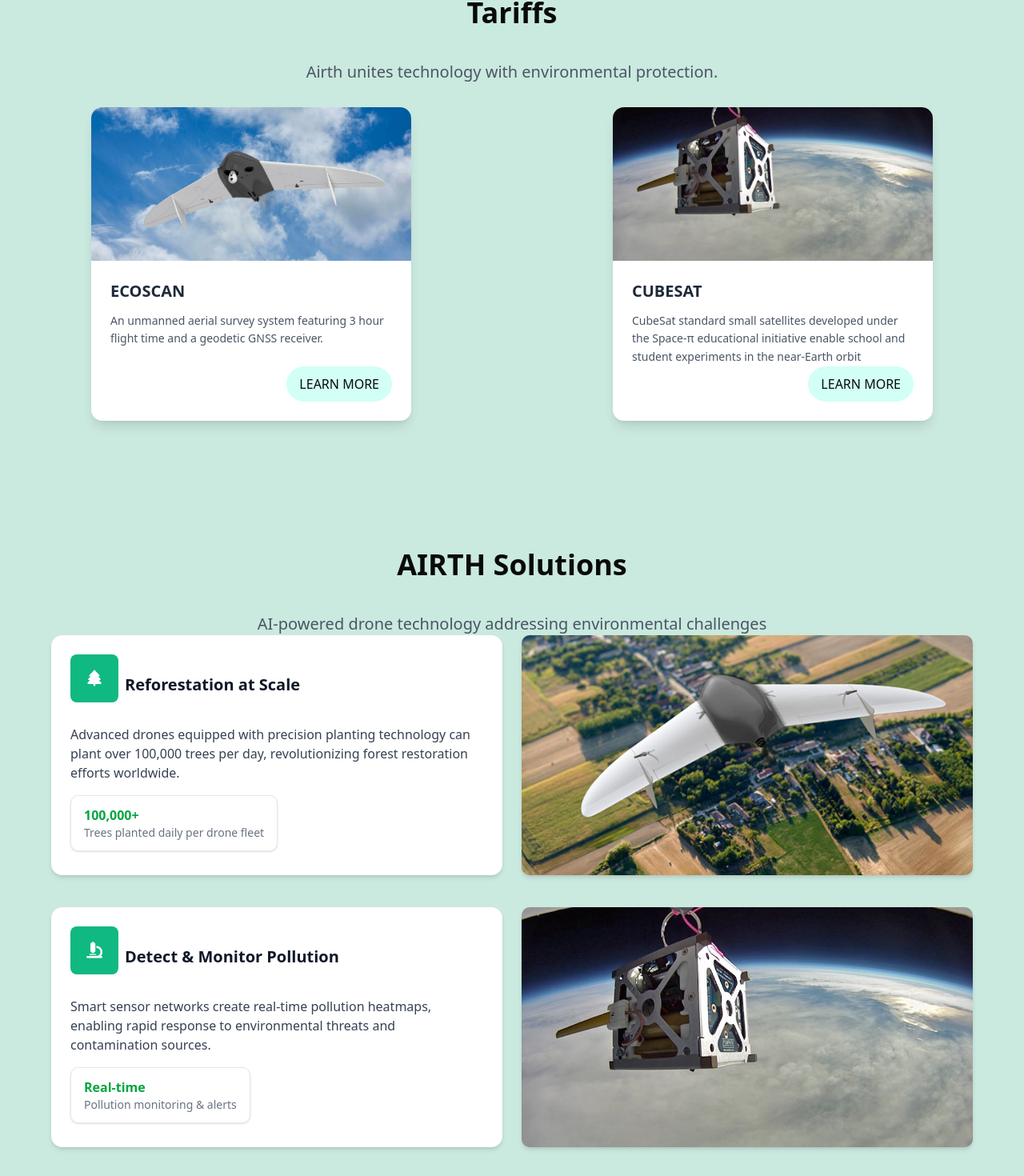
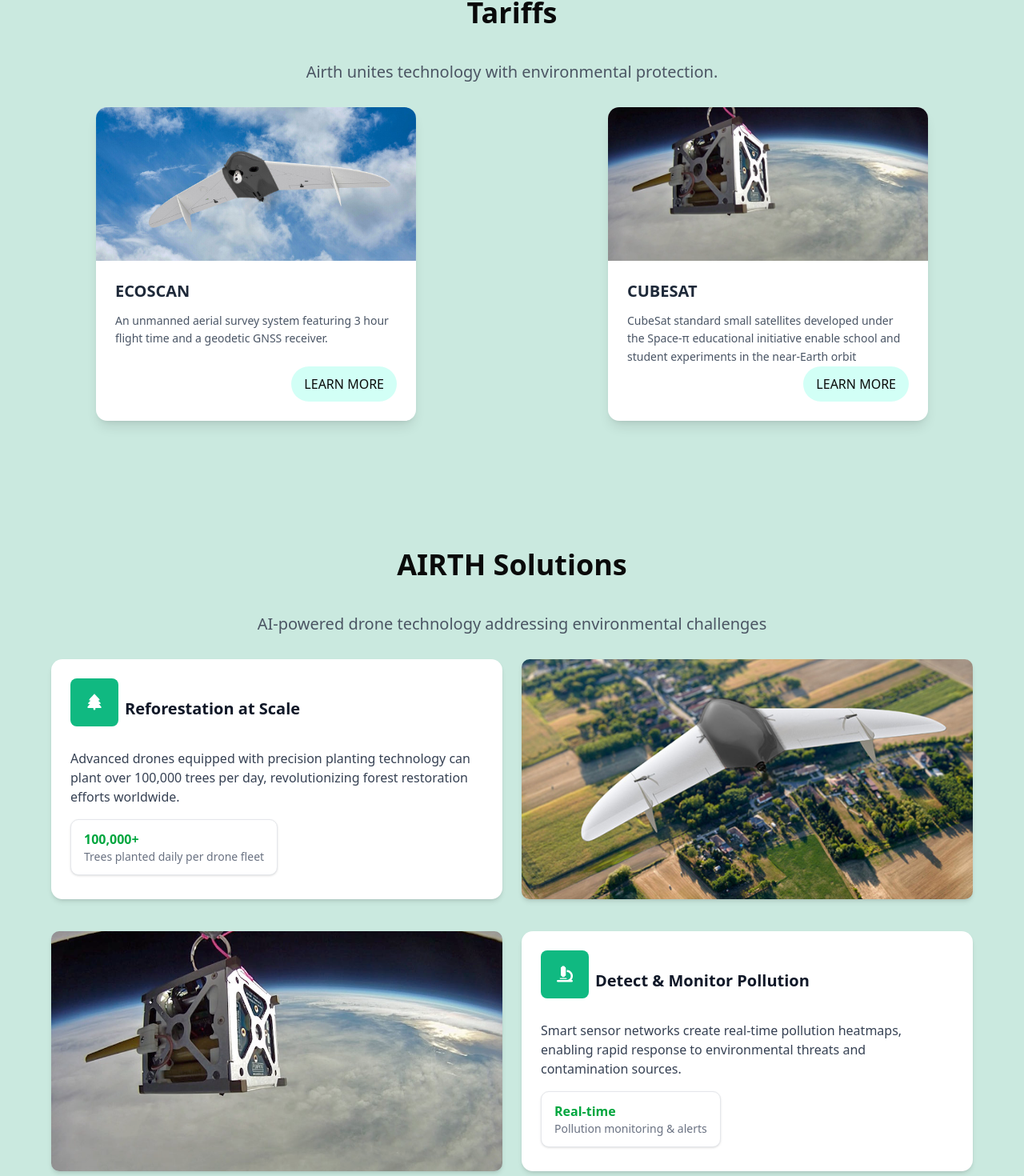
Before and after one commit to hamidhiii/ARTH, a React (Vite) app: page / in a window 1280 px wide. Shown: the part 1539-3009 px from the top of the page at 80% size. Built offline with nearby package versions, Linux system fonts and the light colour scheme.

Commit message:
Solution  done + response

```diff
--- a/src/components/SolitionsSection/SolutionCard.tsx
+++ b/src/components/SolitionsSection/SolutionCard.tsx
@@ -2,7 +2,7 @@ import { features, type Feature } from "@/constants/featuresSection";
 
 export default function SolutionCard() {
   return (
-    <div className="max-w-6xl mx-auto flex flex-col mt-[30] gap-10">
+    <div className="max-w-6xl mx-auto flex flex-col mt-[30px] gap-10">
       {features.map(
         (
           { id, title, description, highlight, highlightDescription, icon, image }: Feature,
@@ -12,11 +12,19 @@ export default function SolutionCard() {
             key={id}
             className="grid md:grid-cols-2 gap-6 items-center"
           >
-            {/* Текст */}
+            {/* Картинка (на мобилке всегда сверху) */}
+            <div className={`${index % 2 === 1 ? "md:order-1" : "md:order-2"}`}>
+              <img
+                src={image}
+                alt={title}
+                className="w-full h-[300px] rounded-lg shadow-md object-cover"
+              />
+            </div>
+
+            {/* Текст (на мобилке всегда снизу) */}
             <div
-              className={`bg-white h-[300px] rounded-xl p-6 shadow-md ${
-                index % 2 === 1 ? "order-2 md:order-1" : ""
-              }`}
+              className={`bg-white h-[300px] rounded-xl p-6 shadow-md
+                ${index % 2 === 1 ? "md:order-2" : "md:order-1"}`}
             >
               <div className="flex items-center gap-2 mb-3">
                 <div className="w-[60px] h-[60px] rounded-[8px] bg-[#10B981] flex items-center justify-center mb-4">
@@ -35,17 +43,6 @@ export default function SolutionCard() {
                 </div>
               )}
             </div>
-
-            {/* Картинка */}
-            <div
-              className={`${index % 2 === 1 ? "order-1 md:order-2" : ""}`}
-            >
-              <img
-                src={image}
-                alt={title}
-                className="w-full h-[300px] rounded-lg shadow-md object-cover"
-              />
-            </div>
           </div>
         )
       )}
--- a/src/components/TariffsSection/TariffsCard.tsx
+++ b/src/components/TariffsSection/TariffsCard.tsx
@@ -3,7 +3,7 @@ import type { Tariff } from "@/constants/tarifsSection"
 
 export default function TariffsCard() {
   return (
-    <div className="grid grid-cols-1 md:grid-cols-2 gap-6 mt-[30px] justify-items-center">
+    <div className="grid grid-cols-1 md:grid-cols-2  mt-[30px] justify-items-center">
       {tarifsSection.map(({ id, img, title, description }: Tariff) => (
         <div
           key={id}
```
